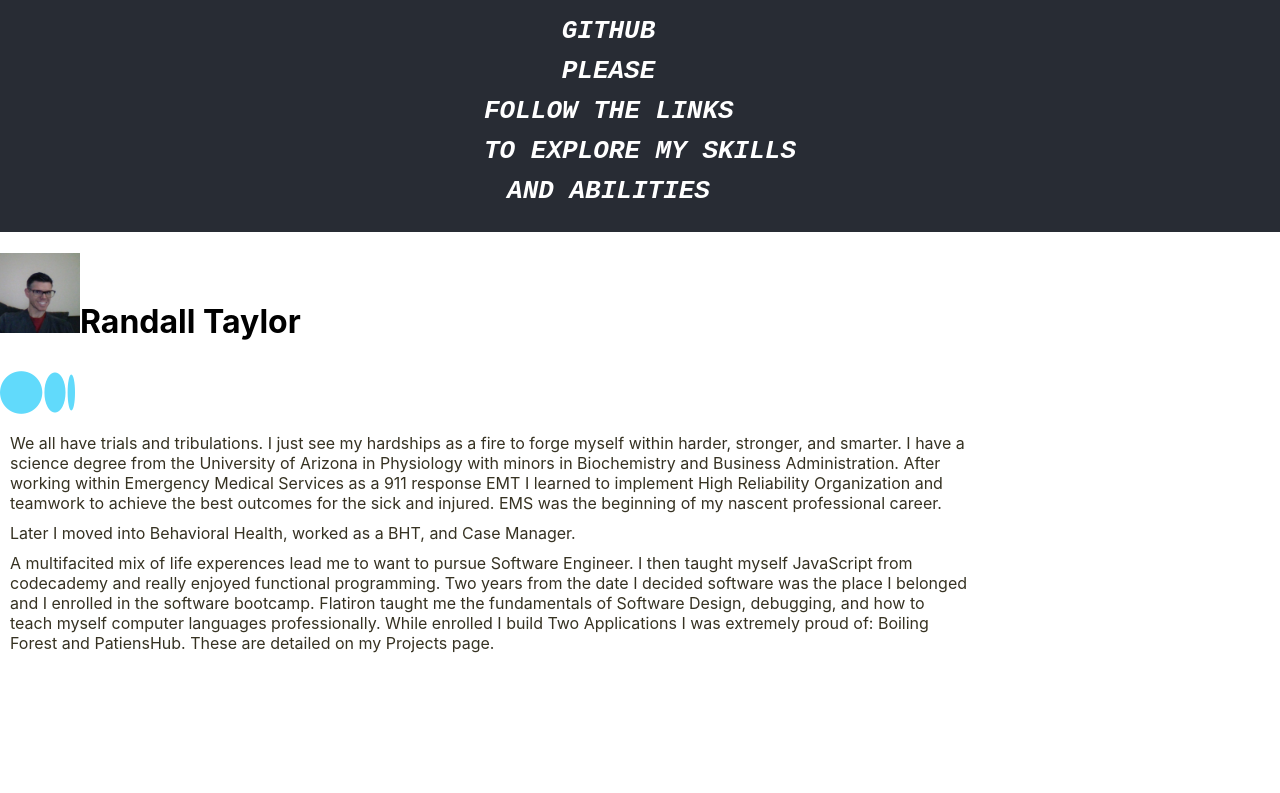
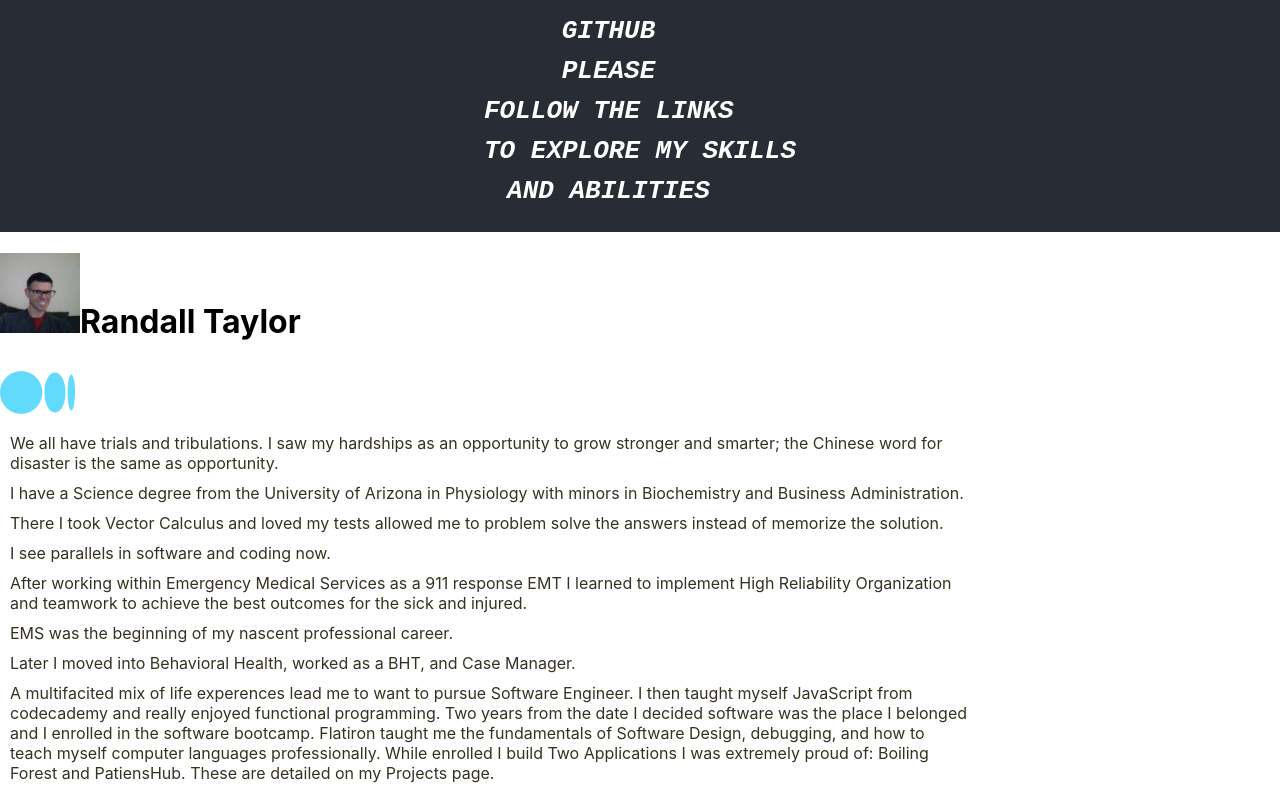
Before and after one commit to rhtaylor/showcase, a React (Create React App) app: page /#/Rhtaylor in a window 1280 px wide. Shown: the part 372-1165 px from the top of the page. Before the commit the page ends 1035 px from the top, so only its background shows below. Built offline with nearby package versions, Linux system fonts and the light colour scheme.

Commit message:
edits bio secion component Rhtaylor

```diff
--- a/src/components/Rhtaylor.jsx
+++ b/src/components/Rhtaylor.jsx
@@ -12,7 +12,12 @@ export default class Rhtaylor extends Component{
 
                 <span><a href="https://software-for-humanity.medium.com/" target="_blank"><i className="fab fa-medium"></i></a>
 </span>
-                <p>We all have trials and tribulations. I just see my hardships as a fire to forge myself within harder, stronger, and smarter. I have a science degree from the University of Arizona in Physiology with minors in Biochemistry and Business Administration.  After working within Emergency Medical Services as a 911 response EMT I learned to implement High Reliability Organization and teamwork to achieve the best outcomes for the sick and injured. EMS was the beginning of my nascent professional career.</p>
+                <p>We all have trials and tribulations. I saw my hardships as an opportunity to grow stronger and smarter; the Chinese word for disaster is the same as opportunity.</p>
+                <p>I have a Science degree from the University of Arizona in Physiology with minors in Biochemistry and Business Administration.</p>
+                <p>There I took Vector Calculus and loved my tests allowed me to problem solve the answers instead of memorize the solution.</p>
+                <p>I see parallels in software and coding now.</p>
+                <p>After working within Emergency Medical Services as a 911 response EMT I learned to implement High Reliability Organization and teamwork to achieve the best outcomes for the sick and injured.</p>
+                <p>EMS was the beginning of my nascent professional career.</p>
                 <p>Later I moved into Behavioral Health, worked as a BHT, and Case Manager.</p>
                 <p>A multifacited mix of life experences lead me to want to pursue Software Engineer. I then taught myself JavaScript from codecademy and really enjoyed functional programming. Two years from the date I decided software was the place I belonged and I enrolled in the software bootcamp.
                 Flatiron taught me the fundamentals of Software Design, debugging, and how to teach myself computer languages professionally. While enrolled I build Two Applications I was extremely proud of: Boiling Forest and PatiensHub. These are detailed on my Projects page.
```
